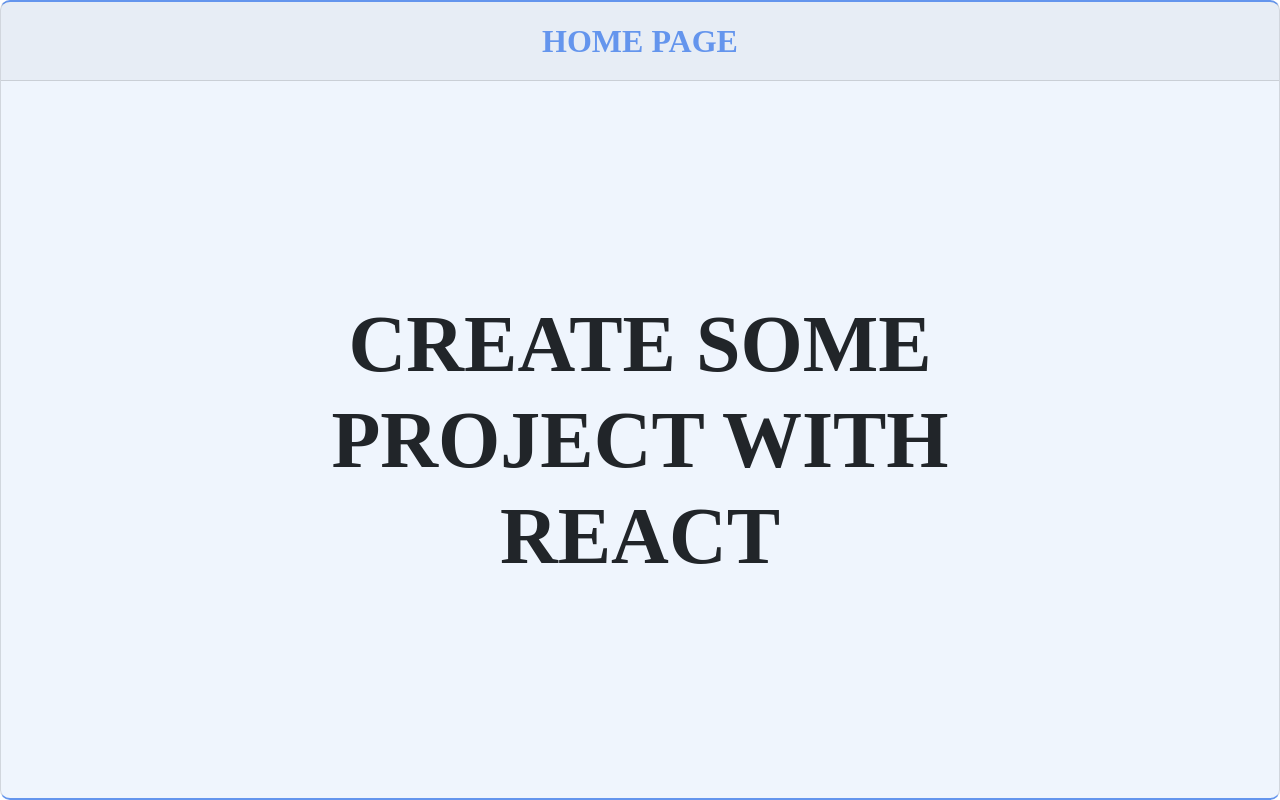
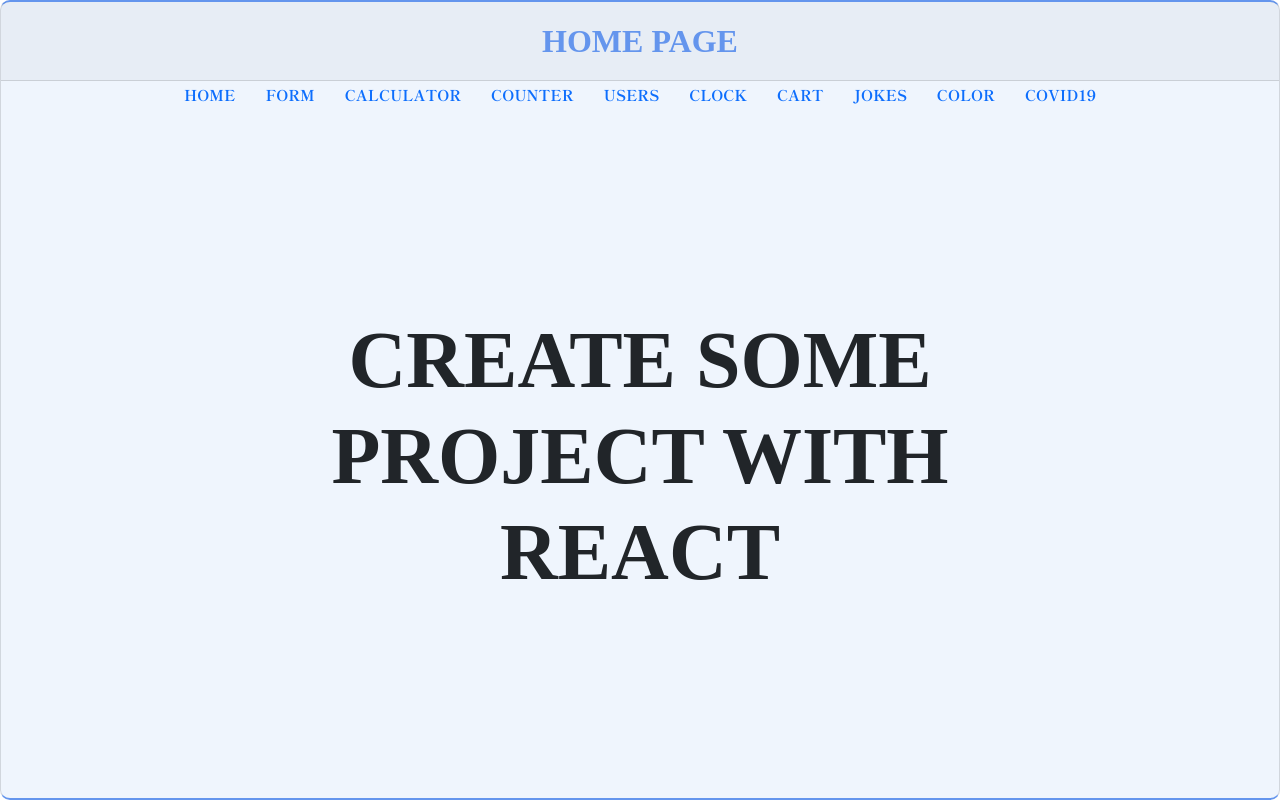
Before and after one commit to MOHAMMADmiZAN/createsomeprojectwithreact, a React (Create React App) app: page / in a window 1280 px wide. Built offline with nearby package versions, Linux system fonts and the light colour scheme; a web font is replaced by a local one.

Commit message:
hex update

```diff
--- a/src/assets/styles/styleComponent.js
+++ b/src/assets/styles/styleComponent.js
@@ -19,6 +19,7 @@ export const GlobalStyle = createGlobalStyle`
     font-family: var(--text-font-family);
     text-transform: uppercase;
     font-weight: 600;
+    text-align: center;
   }
 
   body {
--- /dev/null
+++ b/src/components/Link/LinkPath.jsx
@@ -0,0 +1,30 @@
+import React from 'react';
+import {Link} from "@reach/router";
+
+function LinkPath() {
+    const linkStyle = {
+        textDecoration: 'none',
+        padding: "15px",
+        marginTop: '15px',
+        fontSize: '15px',
+
+
+    }
+    return (
+        <>
+            <Link to={'/'}
+                  style={{...linkStyle}}>Home</Link>
+            <Link to={'/form'} style={{...linkStyle}}>Form</Link>
+            <Link to={'/calculator'} style={{...linkStyle}}>Calculator</Link>
+            <Link to={'/counter'} style={{...linkStyle}}>Counter</Link>
+            <Link to={'/usersData'} style={{...linkStyle}}>Users</Link>
+            <Link to={'/clock'} style={{...linkStyle}}>Clock</Link>
+            <Link to={'/cart'} style={{...linkStyle}}>Cart</Link>
+            <Link to={'/jokes'} style={{...linkStyle}}>Jokes</Link>
+            <Link to={'/color'} style={{...linkStyle}}>Color</Link>
+            <Link to={'/covid19'} style={{...linkStyle}}>Covid19</Link>
+        </>
+    );
+}
+
+export default LinkPath;
--- a/src/pages/home/Home.jsx
+++ b/src/pages/home/Home.jsx
@@ -1,6 +1,7 @@
 import React from 'react';
 import {Card, Col, Row} from "react-bootstrap";
 import styles from "../../assets/styles/global.module.css"
+import LinkPath from "../../components/Link/LinkPath";
 
 function Home(props) {
     const homeCardStyle = {
@@ -25,6 +26,7 @@ function Home(props) {
         position: "relative",
 
     }
+
     return (
 
         <Row>
@@ -33,6 +35,9 @@ function Home(props) {
                     <Card.Header className={styles.cardHeaderCustom} as={"h2"}>
                         Home Page
                     </Card.Header>
+                    <Card.Title style={{textAlign: 'center',}}>
+                        <LinkPath/>
+                    </Card.Title>
                     <Card.Body className={styles.cardBodyCustom} style={{...cardBodyStyle}}>
                         <h1 style={{...homeTextStyle}}>Create Some Project With React</h1>
                     </Card.Body>
--- a/src/pages/usersData/Users.jsx
+++ b/src/pages/usersData/Users.jsx
@@ -1,6 +1,8 @@
 import React, {useEffect} from 'react';
 import {Card, Col, Container, Row, Table} from "react-bootstrap";
-import styles from '../../assets/styles/global.module.css'
+import styles from '../../assets/styles/global.module.css';
+import LinkPath from "../../components/Link/LinkPath";
+
 
 
 const Users = () => {
@@ -53,6 +55,7 @@ const Users = () => {
                         <Card.Header className={styles.cardHeaderCustom} as={'h3'}>
                             Users Data List
                         </Card.Header>
+                        <Card.Title><LinkPath/></Card.Title>
                         <Card.Body className={styles.cardBodyCustom}>
                             <Table variant={'primary'} striped bordered hover>
                                 <thead>
```
